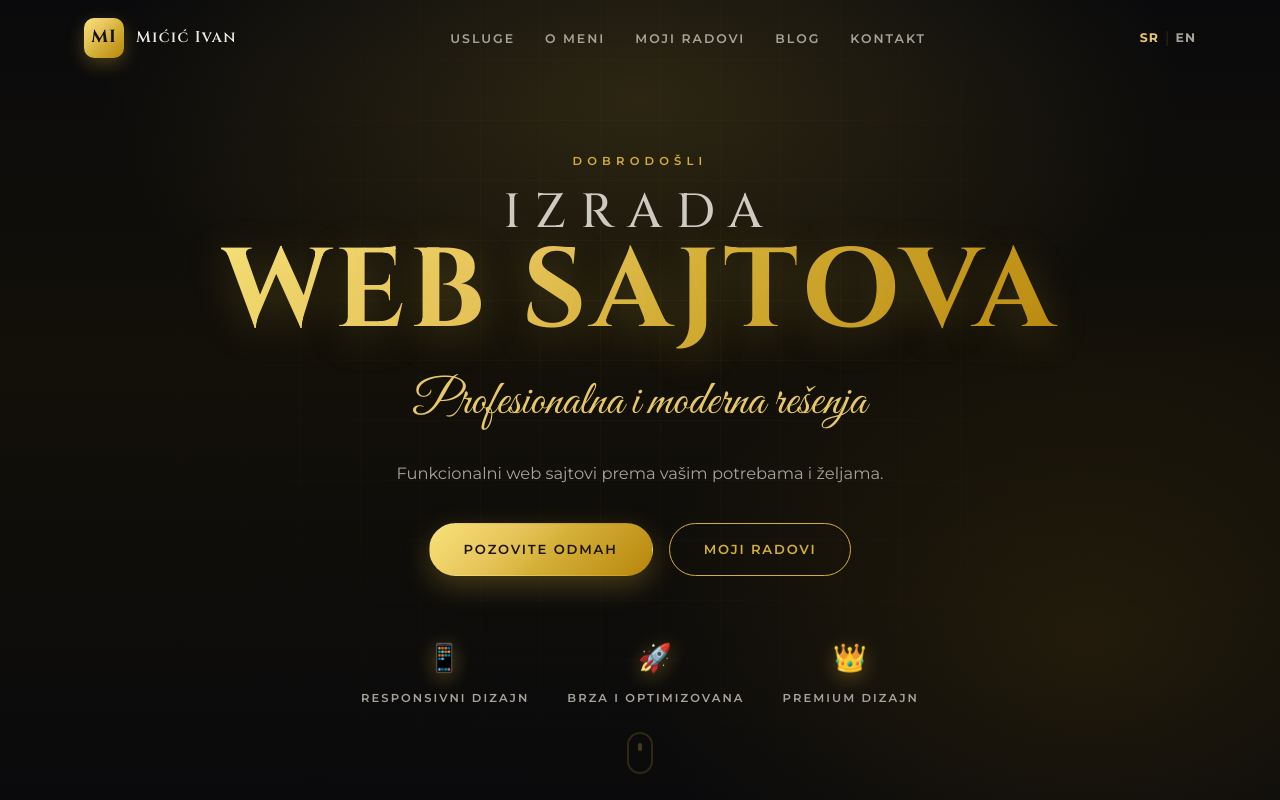
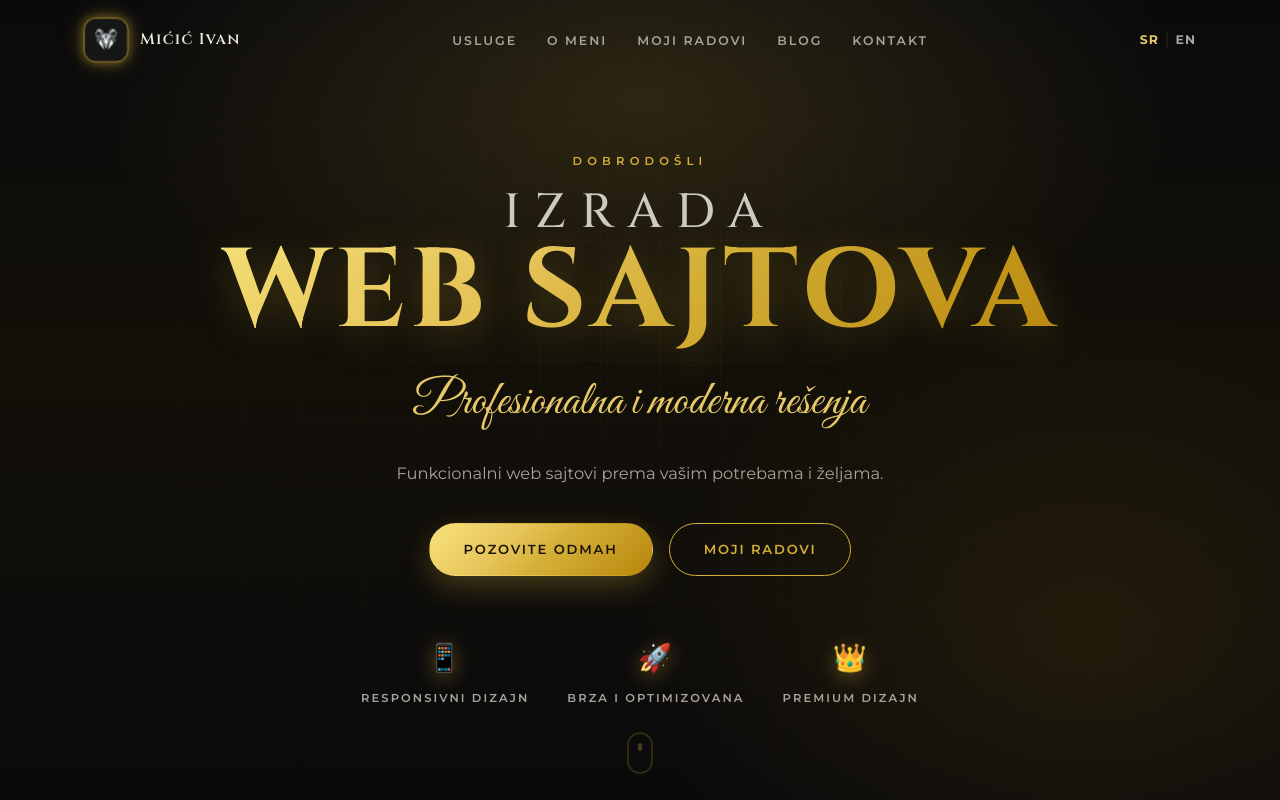
Before and after one commit to ivanmicic/moj-portfolio, a plain HTML site: page index.html in a window 1280 px wide. Shown: the top 800 px of the page. Drawn offline with Linux system fonts and the light colour scheme.

Commit message:
Avatar i novi logo sa zlatnim odsjajem
- Sekcija O meni: MI placeholder zamenjen avatarom (assets/img/avatar.png)
- Logo: MI zamenjen Logo 1 (glava jarca) sa umerenim zlatnim glow efektom
  koji pulsira (header + footer), postuje prefers-reduced-motion
- Dodat cache-busting na styles.css (?v=3)
- Dodate izvorne slike (Avatar.jpg, Logo 1.jpg, Logo 2.jpg)
- plan.md azuriran sa svim danasnjim izmenama

Co-authored-by: Cursor <cursoragent@cursor.com>

```diff
--- a/css/styles.css
+++ b/css/styles.css
@@ -96,16 +96,36 @@ ul { list-style: none; }
 
 .logo { display: flex; align-items: center; gap: 12px; }
 .logo__mark {
-  font-family: var(--font-display);
-  font-weight: 700;
-  font-size: 1.1rem;
-  letter-spacing: 0.05em;
-  color: #14110a;
-  background: var(--gold-grad);
-  width: 40px; height: 40px;
-  display: grid; place-items: center;
-  border-radius: 10px;
-  box-shadow: 0 6px 18px rgba(212, 175, 55, 0.3);
+  position: relative;
+  width: 44px; height: 44px;
+  border-radius: 12px;
+  overflow: hidden;
+  background: #0a0a0c;
+  border: 1px solid var(--gold);
+  flex-shrink: 0;
+  border: 1px solid var(--gold);
+  box-shadow: 0 0 18px rgba(231, 200, 105, 0.75), 0 0 38px rgba(212, 175, 55, 0.45);
+  animation: logoGlow 1.6s ease-in-out infinite;
+}
+.logo__img { width: 100%; height: 100%; object-fit: cover; display: block; }
+
+@keyframes logoGlow {
+  0%, 100% {
+    transform: scale(1);
+    border-color: rgba(212, 175, 55, 0.7);
+    box-shadow: 0 0 10px rgba(212, 175, 55, 0.45), 0 0 22px rgba(212, 175, 55, 0.26);
+  }
+  50% {
+    transform: scale(1.08);
+    border-color: rgba(246, 226, 122, 0.95);
+    box-shadow:
+      0 0 18px rgba(246, 226, 122, 0.95),
+      0 0 40px rgba(231, 200, 105, 0.75),
+      0 0 66px rgba(212, 175, 55, 0.45);
+  }
+}
+@media (prefers-reduced-motion: reduce) {
+  .logo__mark { animation: none; }
 }
 .logo__text {
   font-family: var(--font-display);
@@ -243,7 +263,9 @@ ul { list-style: none; }
   position: relative;
   box-shadow: var(--shadow);
 }
-.about__photo::before { content: ""; position: absolute; inset: 14px; border: 1px solid var(--line); border-radius: 14px; }
+.about__photo { overflow: hidden; padding: 14px; }
+.about__photo::before { content: ""; position: absolute; inset: 14px; border: 1px solid var(--line); border-radius: 14px; z-index: 2; pointer-events: none; }
+.about__avatar { width: 100%; height: 100%; object-fit: cover; border-radius: 14px; display: block; }
 .about__initials { font-family: var(--font-display); font-size: 5rem; font-weight: 700; background: var(--gold-grad); -webkit-background-clip: text; background-clip: text; -webkit-text-fill-color: transparent; }
 .about .section__eyebrow, .about .section__title { text-align: left; }
 .about__lead { font-family: var(--font-script); font-size: 1.8rem; color: var(--gold-soft); margin-bottom: 18px; line-height: 1.3; }
--- a/index.html
+++ b/index.html
@@ -10,7 +10,7 @@
   <link rel="preconnect" href="https://fonts.gstatic.com" crossorigin />
   <link href="https://fonts.googleapis.com/css2?family=Cinzel:wght@400;500;600;700&family=Montserrat:wght@300;400;500;600;700&family=Great+Vibes&display=swap" rel="stylesheet" />
 
-  <link rel="stylesheet" href="css/styles.css" />
+  <link rel="stylesheet" href="css/styles.css?v=3" />
 </head>
 <body>
 
@@ -18,7 +18,9 @@
   <header class="header" id="header">
     <div class="container header__inner">
       <a href="#hero" class="logo" aria-label="Mićić Ivan">
-        <span class="logo__mark">MI</span>
+        <span class="logo__mark" aria-hidden="true">
+          <img src="assets/img/logo-1.jpg" alt="" class="logo__img" />
+        </span>
         <span class="logo__text">Mićić&nbsp;Ivan</span>
       </a>
 
@@ -115,7 +117,7 @@
     <div class="container about">
       <div class="about__media">
         <div class="about__photo">
-          <span class="about__initials">MI</span>
+          <img src="assets/img/avatar.png" alt="Mićić Ivan — avatar" class="about__avatar" />
         </div>
       </div>
       <div class="about__content">
@@ -258,7 +260,9 @@
   <!-- ===== FOOTER ===== -->
   <footer class="footer">
     <div class="container footer__inner">
-      <span class="logo__mark">MI</span>
+      <span class="logo__mark" aria-hidden="true">
+        <img src="assets/img/logo-1.jpg" alt="" class="logo__img" />
+      </span>
       <p class="footer__copy">&copy; <span id="year"></span> Mićić Ivan. <span data-i18n="footer.rights">Sva prava zadržana.</span></p>
     </div>
   </footer>
```
Also changed, not shown: Avatar.jpg (added), Logo 1.jpg (added), Logo 2.jpg (added), assets/img/avatar.png (added), assets/img/logo-1.jpg (added), 1 other file.
